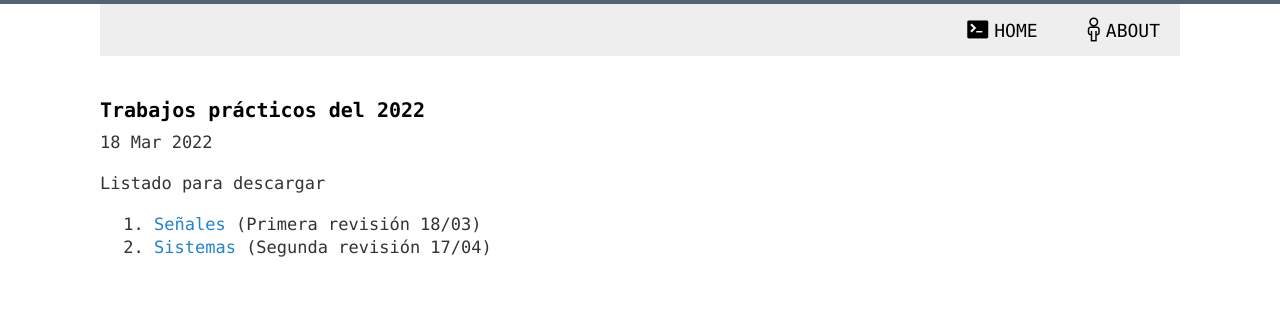
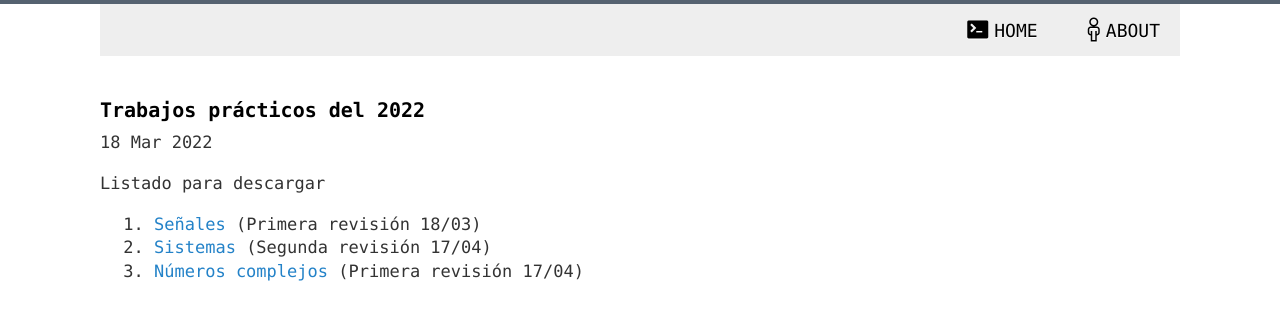
Before and after one commit to 1nv1/UTN-FRN-ASS, a Jekyll site: the page built from _posts/2022-03-18-TPs2020.markdown, in a window 1280 px wide. Shown: the top 320 px of the page. Built offline with Jekyll 4.4.1, drawn with Linux system fonts in a browser that asks for light colours; comment, search, counter and statistics services are not loaded.

Commit message:
Added TP03

```diff
--- a/_posts/2022-03-18-TPs2020.markdown
+++ b/_posts/2022-03-18-TPs2020.markdown
@@ -11,3 +11,4 @@ Listado para descargar
 
 1. <a href="https://cloud.degoo.com/share/ahoo8PxHjx2vR82DMdSAuQ" target="_blank">Señales</a> (Primera revisión 18/03)
 2. <a href="https://cloud.degoo.com/share/kv1mXrnK_ZRyhaN1ohCKBA" target="_blank">Sistemas</a> (Segunda revisión 17/04)
+3. <a href="https://cloud.degoo.com/share/sBu3w7GIHA6gGjci73YGWA" target="_blank">Números complejos</a> (Primera revisión 17/04)
```
